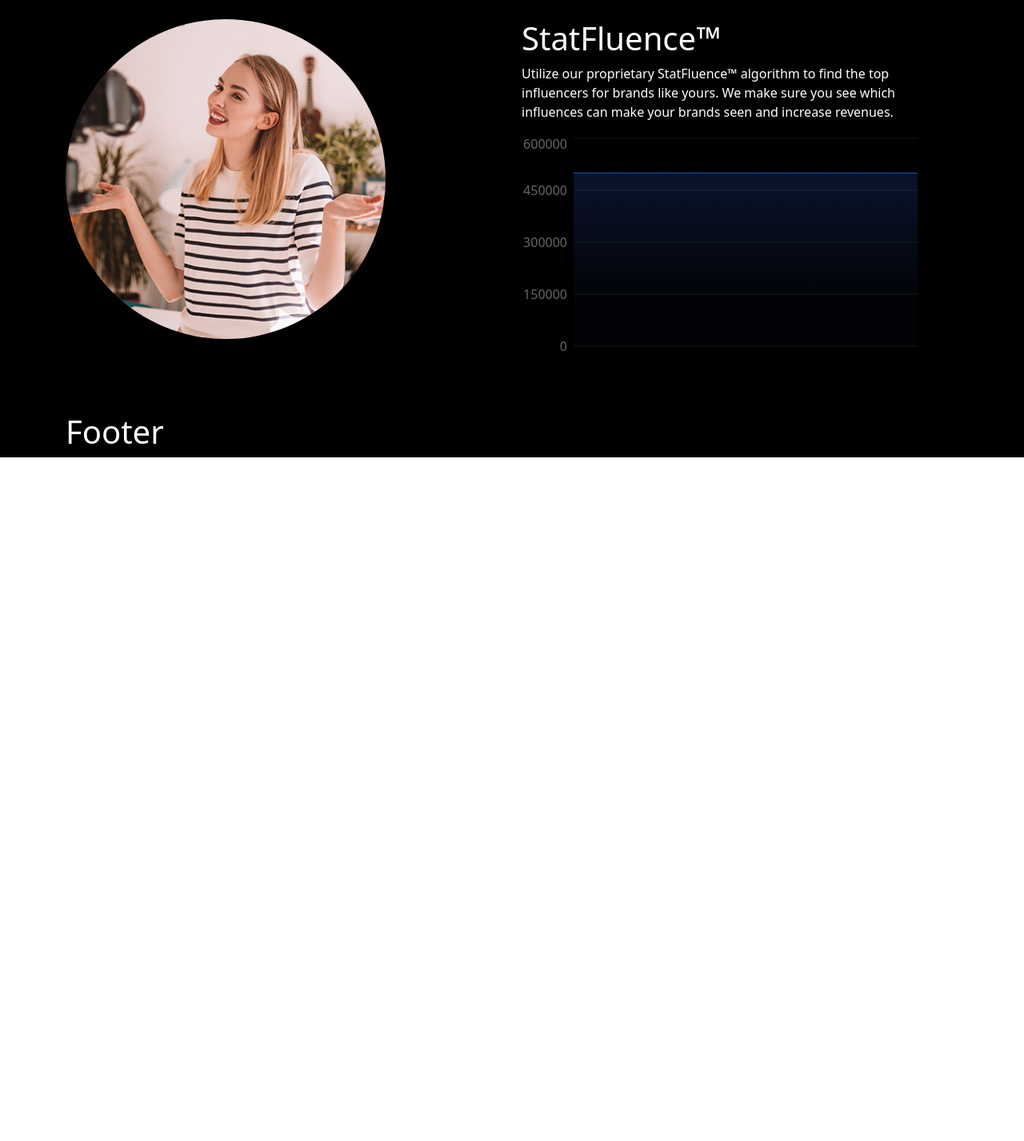
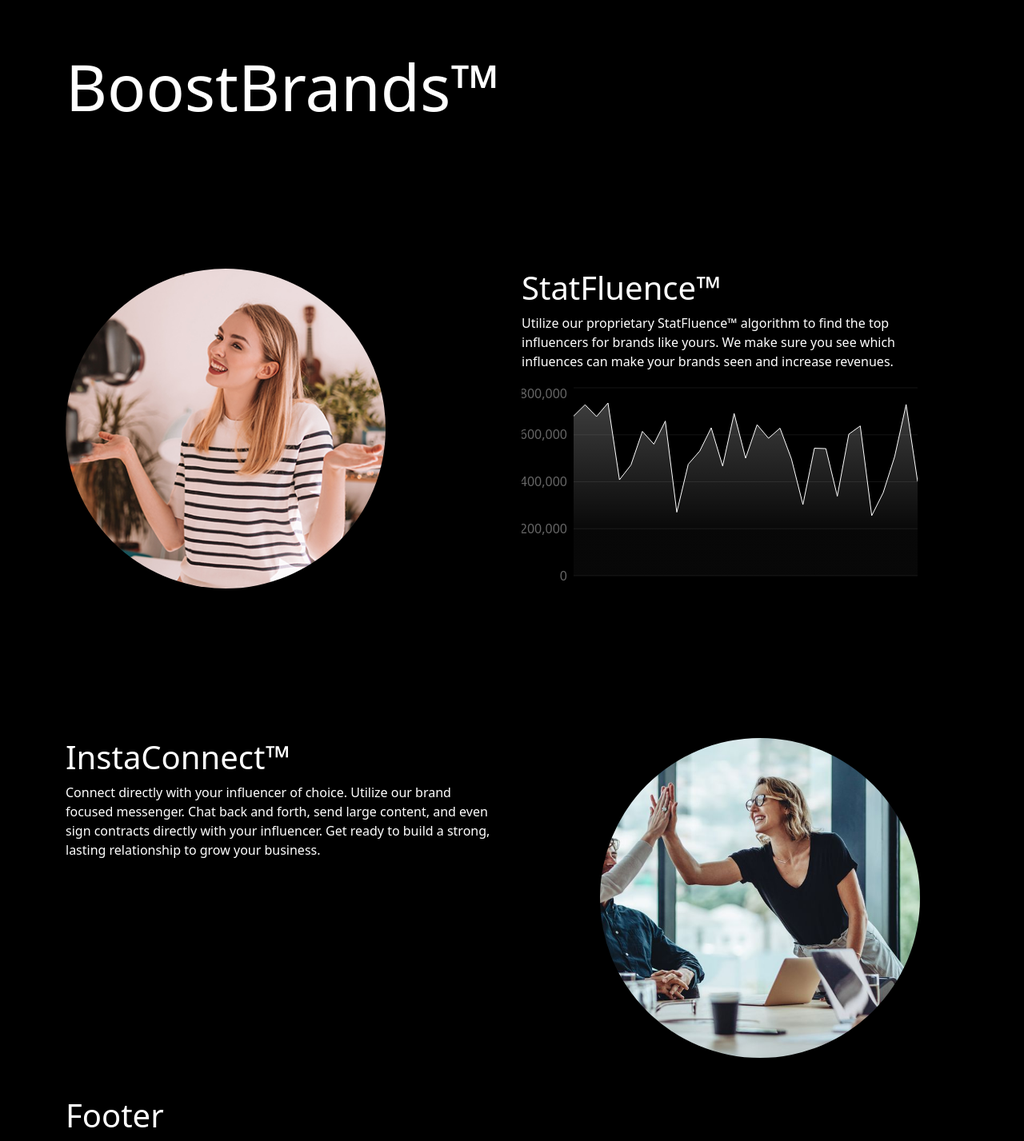
Before and after one commit to rrmangum/OuterEdge_Hackathon, a React (Create React App) app in the folder my-app/: page / in a window 1280 px wide. Shown: the whole page at 80% size. Before the commit the page ends 800 px from the top, so only its background shows below. Built offline with nearby package versions, Linux system fonts and the light colour scheme.

Commit message:
updated landing

```diff
--- a/my-app/src/App.css
+++ b/my-app/src/App.css
@@ -40,3 +40,15 @@
  .App-bg-dark {
    background-color: black;
  }
+
+ .card-highlighted:hover {
+   cursor: pointer;
+   background-color: rgb(250, 250, 250);
+   border-radius: 1px;
+ }
+
+ .card-selected {
+   cursor: pointer;
+   background-color: rgb(235, 235, 235);
+   border-radius: 1px;
+ }
--- /dev/null
+++ b/my-app/src/components/landing/Contact.jsx
@@ -0,0 +1,37 @@
+import React from "react";
+import { Container, Row, Col, Image } from "react-bootstrap";
+import { subDays } from "date-fns";
+import socialMedia from "../../assets/images/landing/meeting-influencer.jpg";
+import "./landing.css";
+
+const data = [];
+for (let num = 30; num >= 0; num--) {
+  data.push({
+    date: subDays(new Date(), num).toISOString().substr(0, 10),
+    value: 250000 + Math.random() * 500000,
+  });
+}
+
+export default function FindInfluencers() {
+  return (
+    <>
+      <Container>
+        <Row>
+          <Col>
+            <h1 className="text-white">InstaConnect&trade;</h1>
+            <p className="text-white">
+              Connect directly with your influencer of choice. Utilize our brand
+              focused messenger. Chat back and forth, send large content, and
+              even sign contracts directly with your influencer. Get ready to
+              build a strong, lasting relationship to grow your business.
+            </p>
+          </Col>
+          <Col className="col-auto" />
+          <Col>
+            <Image className="section-img float-end me-5" src={socialMedia} />
+          </Col>
+        </Row>
+      </Container>
+    </>
+  );
+}
--- a/my-app/src/components/landing/FindInfluencers.jsx
+++ b/my-app/src/components/landing/FindInfluencers.jsx
@@ -6,7 +6,6 @@ import {
   XAxis,
   YAxis,
   Area,
-  Tooltip,
   CartesianGrid,
 } from "recharts";
 import { format, parseISO, subDays } from "date-fns";
@@ -17,7 +16,7 @@ const data = [];
 for (let num = 30; num >= 0; num--) {
   data.push({
     date: subDays(new Date(), num).toISOString().substr(0, 10),
-    value: 500000 + Math.random(1000000),
+    value: 250000 + Math.random() * 500000,
   });
 }
 
@@ -36,16 +35,16 @@ export default function FindInfluencers() {
               top influencers for brands like yours. We make sure you see which
               influences can make your brands seen and increase revenues.
             </p>
-            <ResponsiveContainer width={500} height={300}>
+            <ResponsiveContainer width={500} height={275}>
               <AreaChart data={data}>
                 <defs>
                   <linearGradient id="color" x1="0" y1="0" x2="0" y2="1">
-                    <stop offset="0%" stopColor="#2451B7" stopOpacity={0.4} />
-                    <stop offset="75%" stopColor="#2451B7" stopOpacity={0.05} />
+                    <stop offset="0%" stopColor="#FFFFFF" stopOpacity={0.4} />
+                    <stop offset="75%" stopColor="#FFFFFF" stopOpacity={0.05} />
                   </linearGradient>
                 </defs>
 
-                <Area dataKey="value" stroke="#2451B7" fill="url(#color)" />
+                <Area dataKey="value" stroke="#FFFFFF" fill="url(#color)" />
 
                 <XAxis
                   dataKey="date"
@@ -65,10 +64,8 @@ export default function FindInfluencers() {
                   axisLine={false}
                   tickLine={false}
                   tickCount={5}
-                  tickFormatter={(number) => `${number.toFixed()}`}
+                  tickFormatter={(number) => number.toLocaleString("en-US")}
                 />
-
-                <Tooltip content={<CustomTooltip />} />
 
                 <CartesianGrid opacity={0.1} vertical={false} />
               </AreaChart>
@@ -79,15 +76,3 @@ export default function FindInfluencers() {
     </>
   );
 }
-
-function CustomTooltip({ active, payload, label }) {
-  if (active) {
-    return (
-      <div className="tooltip">
-        <h4>{format(parseISO(label), "eeee, d MMM, yyyy")}</h4>
-        <p>${payload[0].value.toFixed(2)} CAD</p>
-      </div>
-    );
-  }
-  return null;
-}
--- a/my-app/src/components/landing/Landing.jsx
+++ b/my-app/src/components/landing/Landing.jsx
@@ -1,15 +1,38 @@
 import React from "react";
 import { Container, Row } from "react-bootstrap";
 import FindInfluencers from "./FindInfluencers";
+import Contact from "./Contact";
 import "./landing.css";
+import Title from "./Title";
 
 export default function Landing() {
   return (
     <>
-      <br />
       <Container className="landing-bg-dark">
+        <br />
+        <br />
+        <Row>
+          <Title />
+        </Row>
+        <br />
+        <br />
+        <br />
+        <br />
+        <br />
+        <br />
+        <br />
         <Row>
           <FindInfluencers />
+        </Row>
+        <br />
+        <br />
+        <br />
+        <br />
+        <br />
+        <br />
+        <br />
+        <Row>
+          <Contact />
         </Row>
       </Container>
     </>
--- /dev/null
+++ b/my-app/src/components/landing/Title.jsx
@@ -0,0 +1,16 @@
+import React from "react";
+import { Container, Row } from "react-bootstrap";
+import { CompanyName } from "../../assets/content/content";
+import "./landing.css";
+
+export default function Title() {
+  return (
+    <>
+      <Container>
+        <Row>
+          <div className="text-white landing-title">{CompanyName}&trade;</div>
+        </Row>
+      </Container>
+    </>
+  );
+}
--- a/my-app/src/components/landing/landing.css
+++ b/my-app/src/components/landing/landing.css
@@ -1,3 +1,7 @@
+  .landing-title {
+    font-size: 5rem
+  }
+
   .landing-background-image {
       background-image: url("");
       background-size: cover;
@@ -81,3 +85,7 @@
       position: relative;
       top: 20%;
   }
+
+  .message-card {
+    background-color: #111111;
+  }
```
Also changed, not shown: my-app/src/components/landing/messenger/MessageCard.jsx (added, +20 -0 lines), my-app/src/components/landing/messenger/Messanger.jsx (added, +10 -0 lines), my-app/src/assets/images/landing/marketing.jpg (added), my-app/src/assets/images/landing/meeting-influencer.jpg (added).
